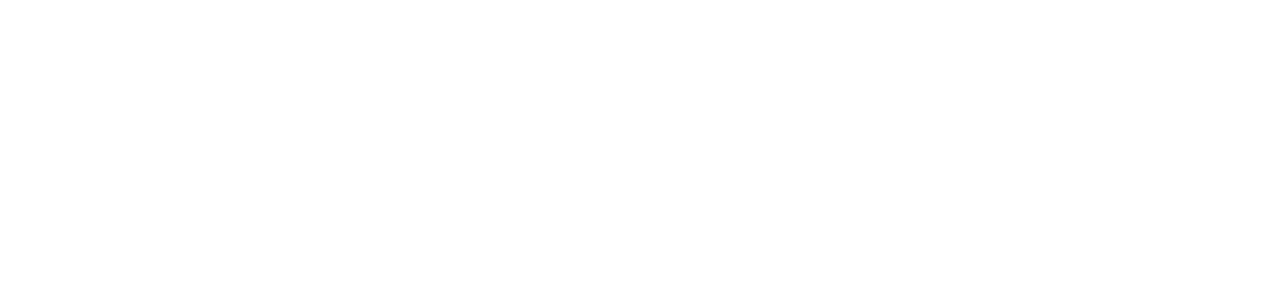
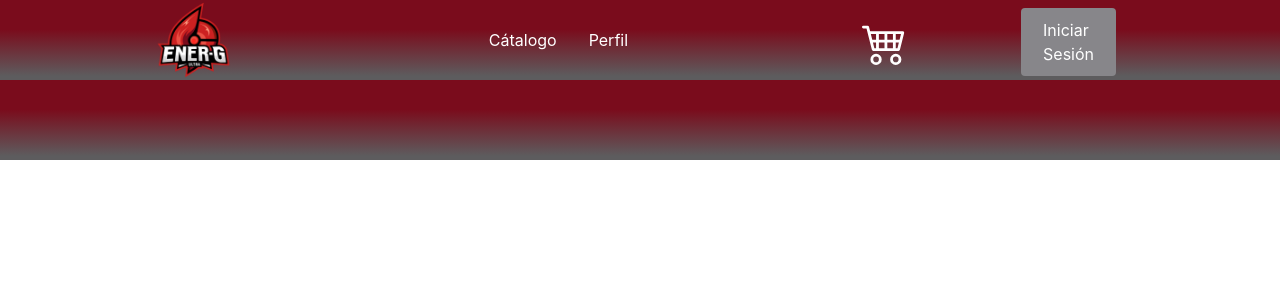
Before and after one commit to victor11s/ENER-G-ULTRA, a React (Create React App) app in the folder energ-1.0/: page /iniciarSesion in a window 1280 px wide. Before the commit this address had no page. Shown: the top 300 px of the page. Built offline with nearby package versions, Linux system fonts and the light colour scheme; no server answers.

Commit message:
Creacion de Ruta Iniciar Sesion

```diff
--- a/energ-1.0/src/App.js
+++ b/energ-1.0/src/App.js
@@ -7,6 +7,7 @@
 import AdmiAgregarProducto from "./pages/AdmiAgregarProducto";
 import ModalProducto from "./components/Admi/ModalProducto";
 import Carrito from "./pages/Carrito";
+import IniciarSesion from "./components/CreacionPerfil/IniciarSesion";
 
 // aqui se importan todos los componentes creados
 
@@ -24,6 +25,8 @@
         <Route path="/detalleProducto/:pIdProducto/:pNombreProducto/:pIdCarrito" element={<DetalleProductos />} />
         <Route path="/admiAgregarProducto/" element={<AdmiAgregarProducto />} />
         <Route path="/carrito/:pIdCarrito" element={<Carrito />} />
+        <Route path="/iniciarSesion" element={<IniciarSesion />} />
+
 
 
 
--- a/energ-1.0/src/components/CreacionPerfil/IniciarSesion.js
+++ b/energ-1.0/src/components/CreacionPerfil/IniciarSesion.js
@@ -0,0 +1,13 @@
+import React from 'react'
+import Footer from '../Footer'
+import NavBar from '../NavBar'
+
+export default function IniciarSesion() {
+  return (
+    <div>
+        <NavBar/>
+        <Footer/>
+
+    </div>
+  )
+}
```
